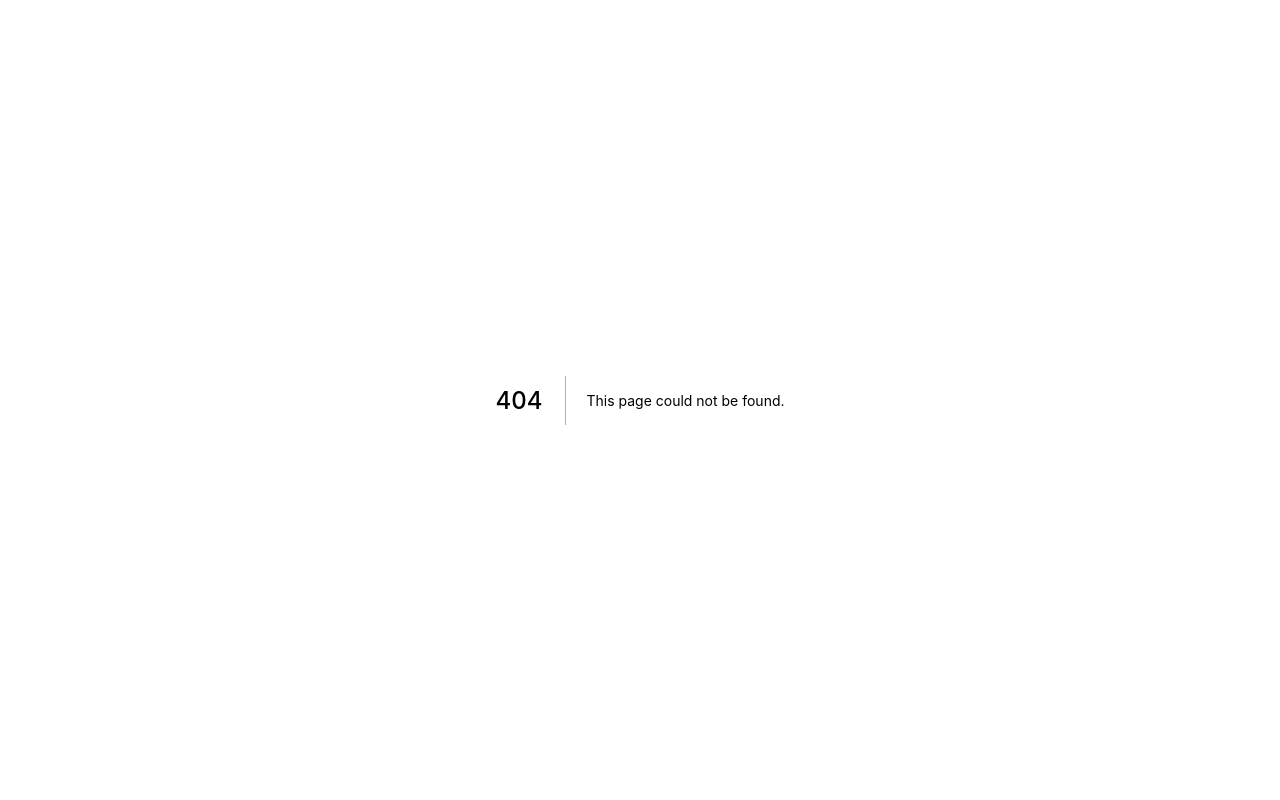
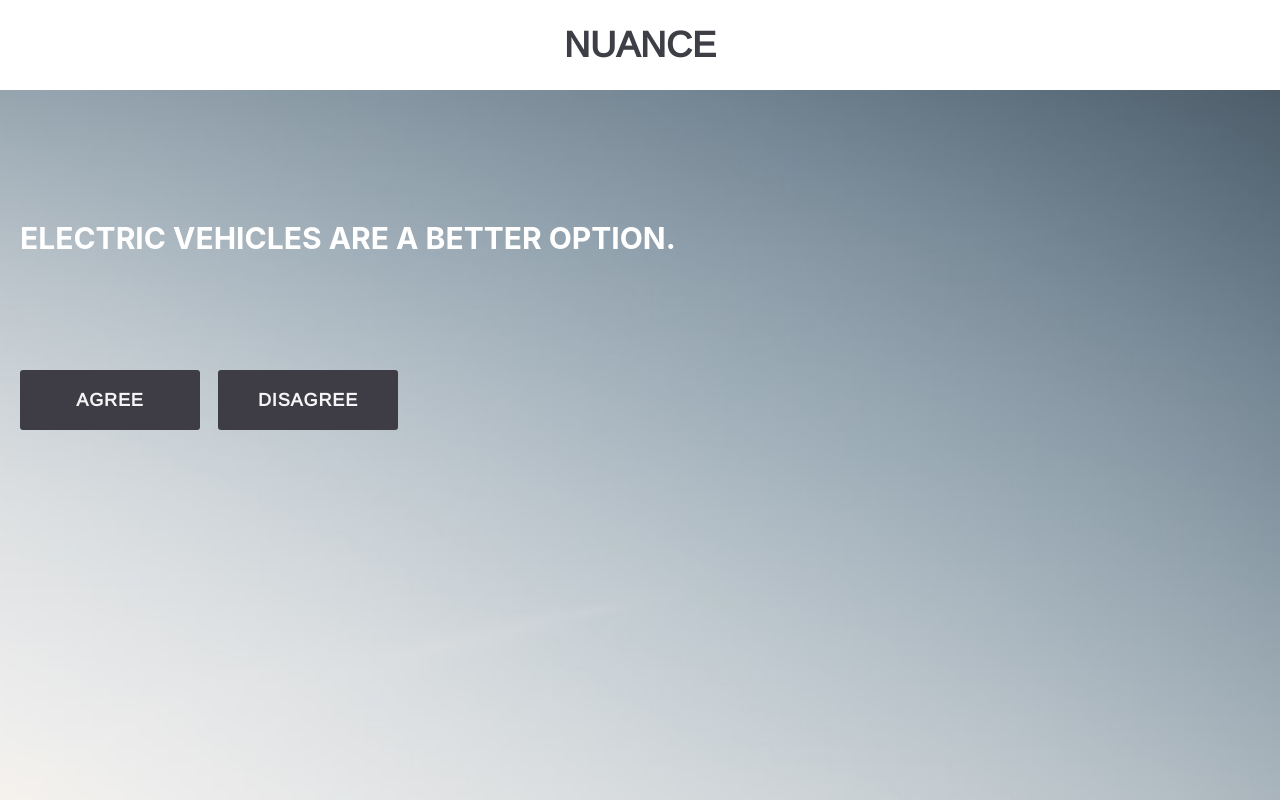
Before and after one commit to DawsonGosse/Nuance-App, a Next.js app in the folder nuance/: page /questionprompt in a window 1280 px wide. Before the commit this address had no page. Shown: the top 800 px of the page. Built offline with nearby package versions, Linux system fonts and the light colour scheme.

Commit message:
layout2 done

```diff
--- /dev/null
+++ b/nuance/comps/Button(Absolute)/index.js
@@ -0,0 +1,46 @@
+import React from 'react';
+import styled from 'styled-components';
+
+const Component6Cont = styled.div`
+    width: 180px;
+    height: 60px;
+    background-color: ${props=>props.bgcolor};
+    border-radius: 3px;
+
+    color: #E5E5E5;
+    font-style: normal;
+    font-weight: bold;
+    font-size: 18px;
+    line-height: 21px;
+    text-align: center;
+    letter-spacing: 0.05em;
+
+    display: flex;
+    justify-content: center;
+    align-items: center;
+    position:absolute;
+    top:${props=>props.top};
+    left:${props=>props.left};
+`;
+
+const Component6Text = styled.h3`
+    @import url('https://fonts.googleapis.com/css2?family=Arimo&display=swap');
+    font-family: 'Arimo', sans-serif;
+    font-size: 18px;
+    line-height: 20.7px;
+    color: #F5F5F5;
+`;
+
+const ButtonAUI = ({
+    bgcolor='#3E3D46',
+    text='NEXT',
+    top="280px",
+    left="50px"
+}) =>
+{
+    return <Component6Cont bgcolor={bgcolor} top={top} left={left}>
+        <Component6Text>{text}</Component6Text>
+    </Component6Cont>
+}
+
+export default ButtonAUI;
--- /dev/null
+++ b/nuance/pages/questionprompt.js
@@ -0,0 +1,56 @@
+import React from 'react';
+import styled from 'styled-components';
+import {useRouter} from 'next/router';
+import BannerUI from '../comps/Banner';
+import TopicButtonUI from '../comps/TopicButton';
+import ButtonAUI from '../comps/Button(Absolute)';
+import QuestionCardUI from '../comps/QuestionCard';
+import NavigationUI from '../comps/Navigation';
+
+const Container = styled.div`
+width:100%;
+height:100%;
+display:flex;
+justify-content:flex-start;
+align-items:center;
+flex-direction:column;
+scroll-behavior: smooth;
+`
+const ImgCont = styled.div
+`
+width:100%;
+object-fit:cover;
+overflow:hidden;
+position:relative;
+
+`
+const Img = styled.img
+`
+width:100vw;
+heigth:100vh;
+`
+const Text = styled.h3
+`
+padding:20px;
+font-size:30px;
+font-weight:bold;
+color:white;
+text-transform:uppercase;
+text-align:center;
+top:80px;
+position:absolute
+`
+
+export default function HomePage() {
+  const router = useRouter();
+  return <Container>
+    <BannerUI></BannerUI>
+    <ImgCont>
+        <Text>Electric vehicles are a better option.</Text>
+        <ButtonAUI left="20px" text="AGREE"></ButtonAUI>
+        <ButtonAUI left="218px" text="DISAGREE"></ButtonAUI>
+        <Img src="/CarImage1.png"></Img>
+    </ImgCont>
+    <NavigationUI></NavigationUI>
+  </Container>
+}
```
Also changed, not shown: nuance/pages/foryou.js (added, +30 -0 lines), nuance/pages/rankings.js (added, +58 -0 lines), nuance/public/CarImage1.png (added).
